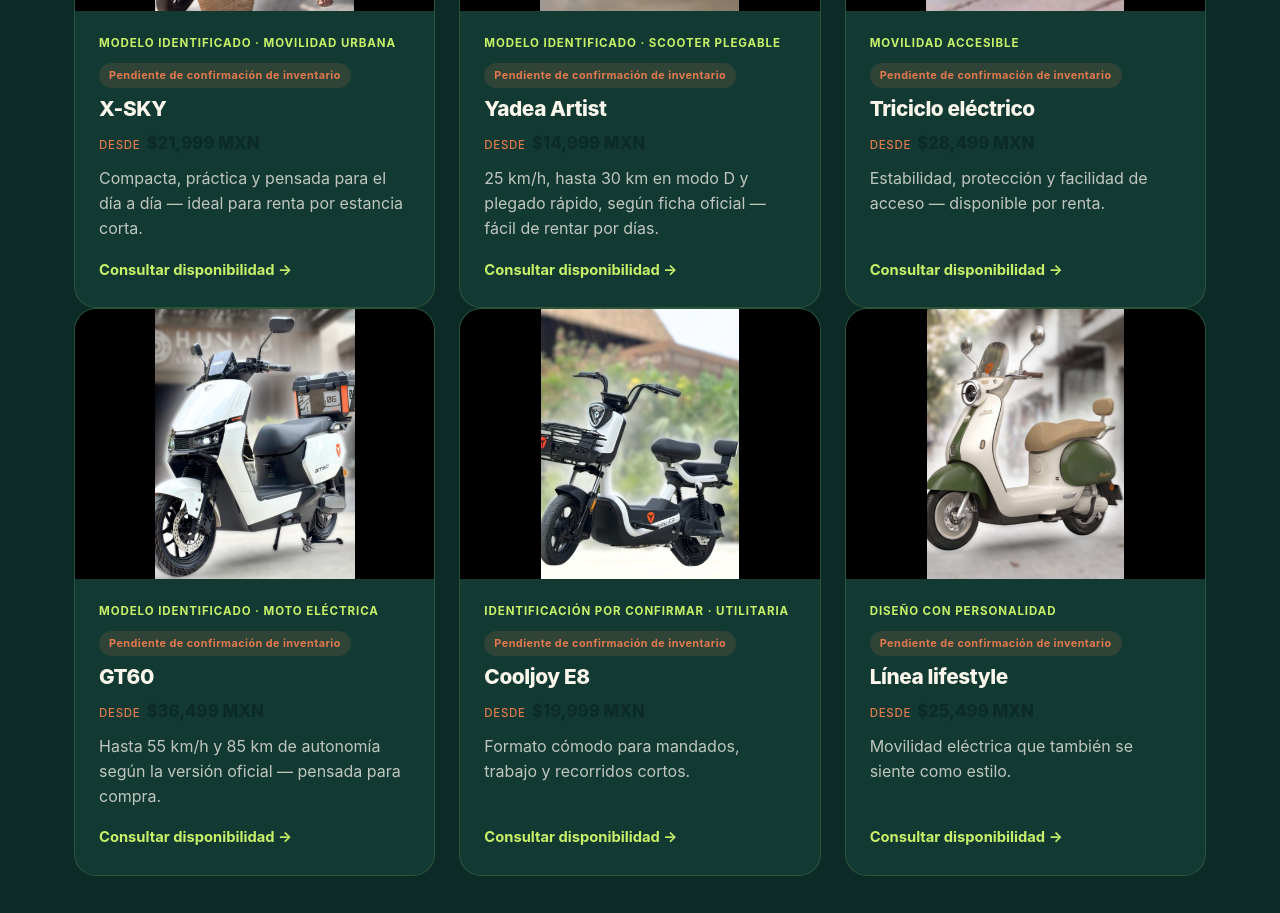
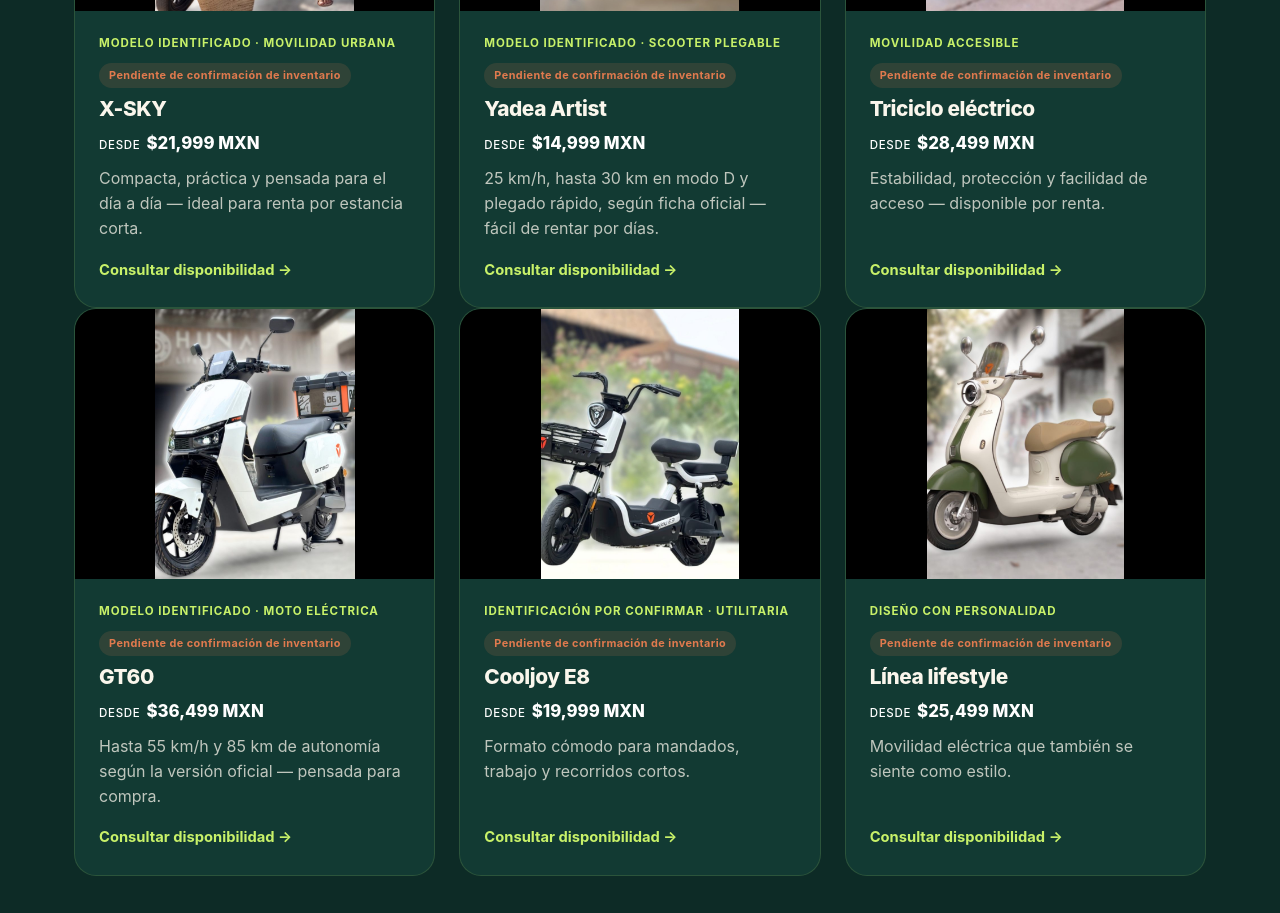
Before and after one commit to nosferatu3333/woolis-shop, a website: page index.html in a window 1280 px wide. Shown: the part 2040-2953 px from the top of the page. Drawn offline with Linux system fonts and the light colour scheme.

Commit message:
fix: improve catalog price contrast

```diff
--- a/index.html
+++ b/index.html
@@ -412,7 +412,7 @@
   .product-price{
     font-size:1.05rem;
     font-weight:800;
-    color:var(--teal-950);
+    color:#ffffff;
   }
   .product-price em{
     font-style:normal;
@@ -420,7 +420,7 @@
     font-size:0.72rem;
     letter-spacing:0.06em;
     text-transform:uppercase;
-    color:var(--terracotta);
+    color:#ffffff;
     margin-right:6px;
   }
   .product-photo{
```
